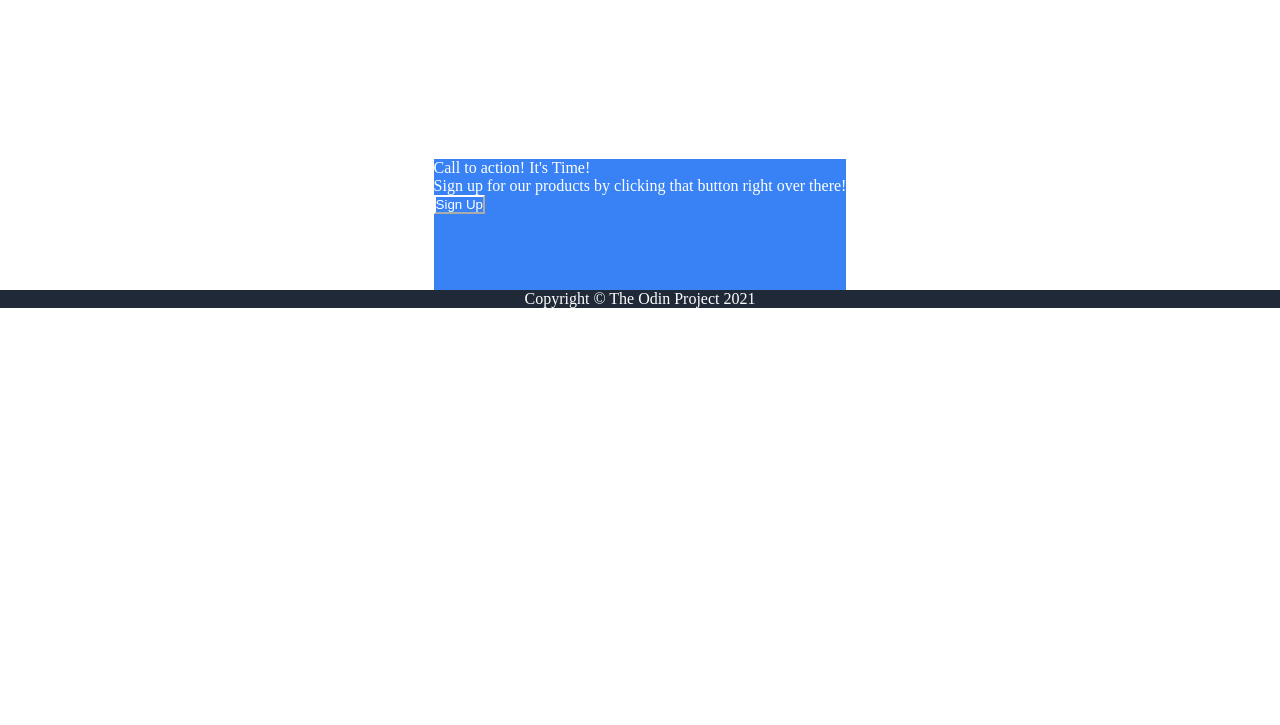
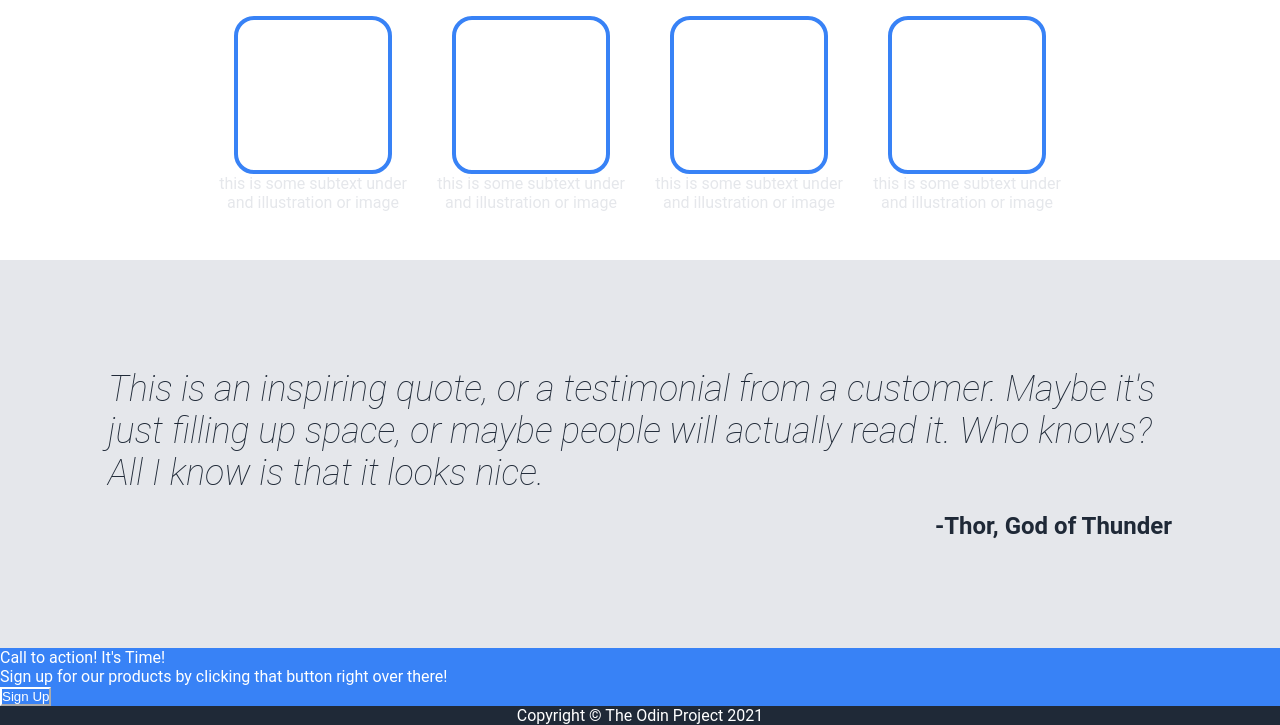
Before and after one commit to ewoknock/odin-landing-page, a plain HTML site: page index.html in a window 1280 px wide. Shown: the part 492-1217 px from the top of the page. Before the commit the page ends 800 px from the top, so only its background shows below. Drawn offline with Linux system fonts and the light colour scheme.

Commit message:
Adds in CSS for card and quote section

```diff
--- a/index.html
+++ b/index.html
@@ -34,8 +34,8 @@
             </div>
 
         </div>
-        <div class="section image-slider">
-            <h3>Some random information.</h3>
+        <div class="image-slider">
+            <h2>Some random information.</h2>
             <div class="image-container">
                 <div class="card">
                     <div class="img"></div>
@@ -55,13 +55,13 @@
                 </div>
             </div>
         </div>
-        <div class="section quote">
-            <p>This is an inspiring quote, or a testimonial from a customer.
-                Maybe it's just filling up sp ace, or maybe people will actually
-                read it. Who knows? All I know is that it looks nice.</p>
-                <p>-Thor, God of Thunder</p>
+        <div class="quote">
+            <em>This is an inspiring quote, or a testimonial from a customer.
+                Maybe it's just filling up space, or maybe people will actually
+                read it. Who knows? All I know is that it looks nice.</em>
+                <strong>-Thor, God of Thunder</strong>
         </div>
-        <div class="section cta">
+        <div class="cta">
             <div class="cta-inner">
                 <p>Call to action! It's Time!<br> Sign up for our products by clicking
                 that button right over there!</p>
--- a/styles/style.css
+++ b/styles/style.css
@@ -10,6 +10,8 @@ body{
     justify-content: space-between;
     color: white;
     height: 100vh;
+    font-family: 'Roboto', sans-serif;
+
 }
 
 /* HEADER */
@@ -90,13 +92,63 @@ a{
     border: none;
 }
 
-.section{
-    display: flex;
-    flex: 1;
-    justify-content: center;
+
+/* IMAGE SLIDER */
+.image-slider{
+    text-align: center;
+    padding: 3em;
 }
 
+.image-slider h2{
+    color: black;
+    font-size: 30px;
+}
 
+.image-container{
+    margin-top: 2em;
+    display: flex;
+    flex: auto;
+    gap: 18px;
+    flex-wrap: wrap;
+    justify-content: center;
+
+}
+
+.card{
+    color: #E5E7EB;
+    width: 200px;
+    display: flex;
+    flex-direction: column;
+    align-items: center;
+}
+
+.img{
+    border: 4px solid #3882f6;
+    border-radius: 20px;
+    width: 150px;
+    height: 150px;
+}
+
+/* QUOTE */
+.quote{
+    display: flex;
+    flex-direction: column;
+    align-items: center;
+    background-color: #E5E7EB;
+    color: #1F2937;
+    font-size: 36px;
+    padding: 3em;
+    gap: .5em;
+}
+
+.quote em{
+    font-weight: 100;
+}
+
+.quote strong{
+    font-size: 24px;
+    align-self: flex-end;
+}
 
 
 .hero,
```
